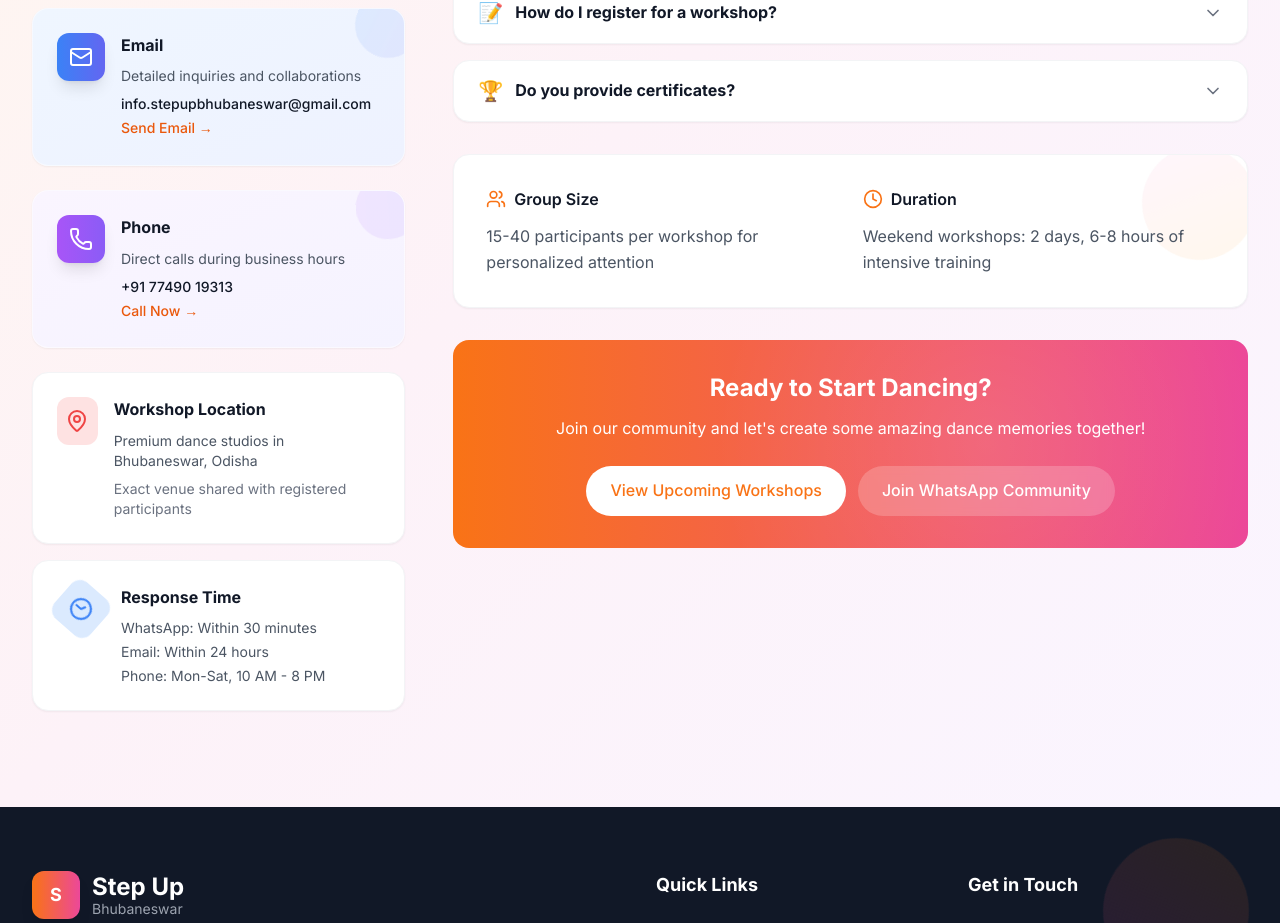
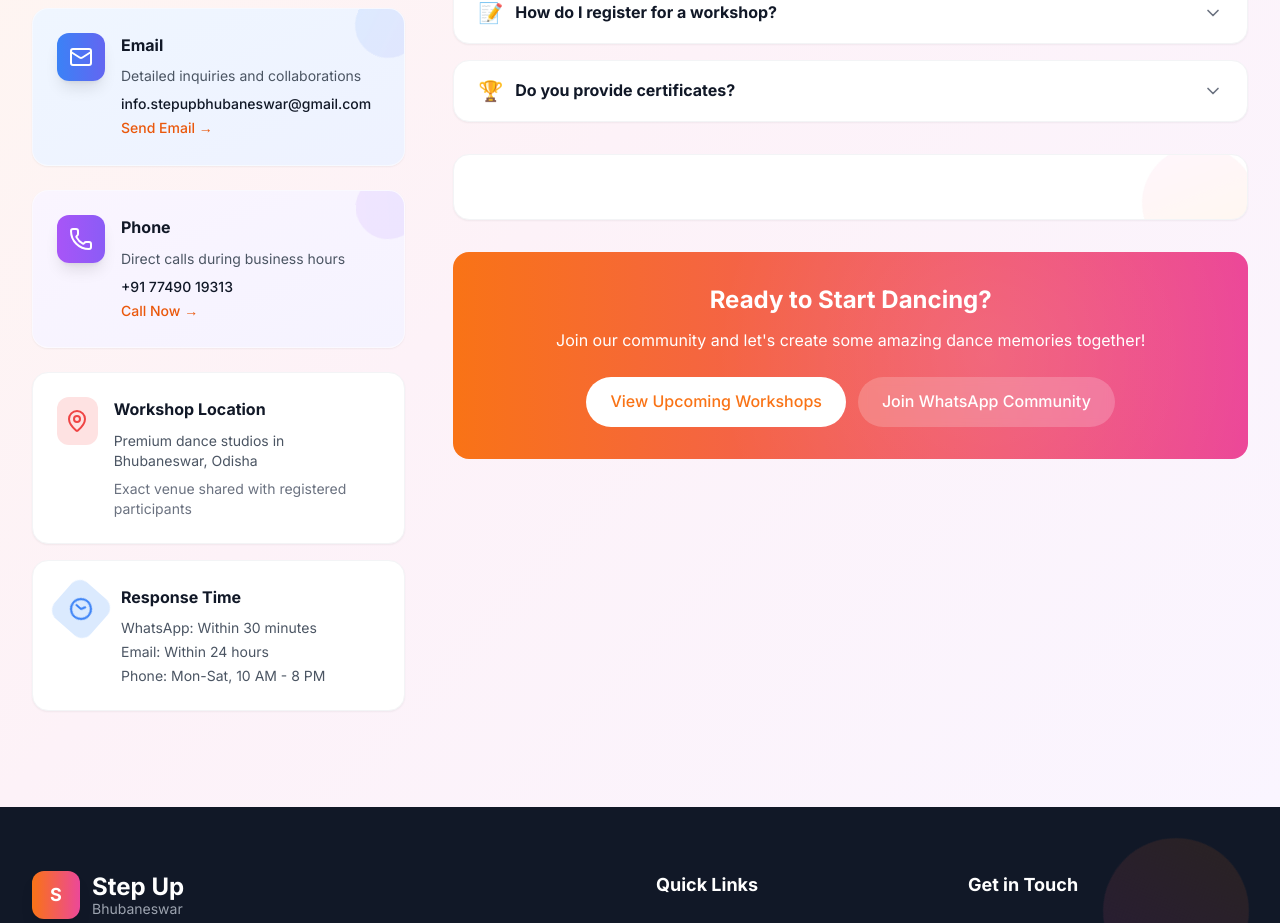
Before and after one commit to pranjal254/stepup-bhubaneswar, a Next.js app: page / in a window 1280 px wide. Shown: the part 5110-6033 px from the top of the page. Built offline with nearby package versions, Linux system fonts and the light colour scheme; no server answers; the database is empty.

Commit message:
Update Contact.js

```diff
--- a/src/components/sections/Contact.js
+++ b/src/components/sections/Contact.js
@@ -454,31 +454,7 @@ export default function Contact() {
                 }}
               />
 
-              <div className="grid sm:grid-cols-2 gap-6 relative z-10">
-                <motion.div className="space-y-3" whileHover={{ x: 5 }}>
-                  <div className="flex items-center space-x-2">
-                    <Users className="w-5 h-5 text-orange-500" />
-                    <span className="font-semibold text-gray-900">
-                      Group Size
-                    </span>
-                  </div>
-                  <p className="text-gray-600">
-                    15-40 participants per workshop for personalized attention
-                  </p>
-                </motion.div>
 
-                <motion.div className="space-y-3" whileHover={{ x: 5 }}>
-                  <div className="flex items-center space-x-2">
-                    <Clock className="w-5 h-5 text-orange-500" />
-                    <span className="font-semibold text-gray-900">
-                      Duration
-                    </span>
-                  </div>
-                  <p className="text-gray-600">
-                    Weekend workshops: 2 days, 6-8 hours of intensive training
-                  </p>
-                </motion.div>
-              </div>
             </motion.div>
 
             {/* CTA */}
```
